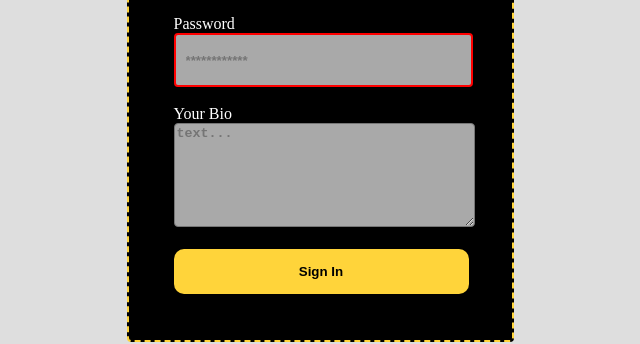
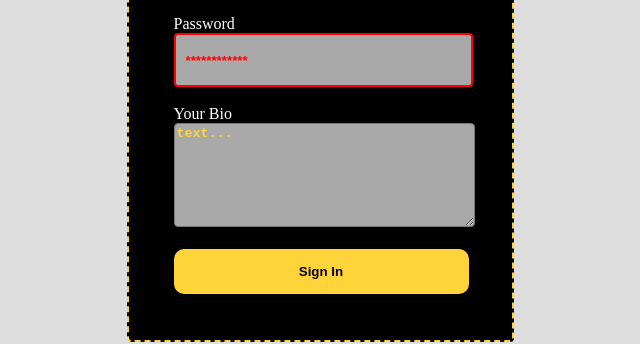
Before and after one commit to tsutskiridzemadona1234567/css--selector, a plain HTML site: page index.html in a window 1280 px wide. Shown: the part 234-578 px from the top of the page, 320-960 px from the left. Drawn offline with Linux system fonts and the light colour scheme.

Commit message:
Update style.css

```diff
--- a/style.css
+++ b/style.css
@@ -50,6 +50,9 @@ input{
   border: 2px solid red;
   color: red;
 }
+.password::placeholder{
+  color: red;
+}
 textarea{
   margin-left: 45px;
   width: 295px;
@@ -59,3 +62,6 @@ textarea{
   color: #FFD43A;
   font-weight: bolder;
 }
+textarea::placeholder{
+  color: #FFD43A;
+}
```
